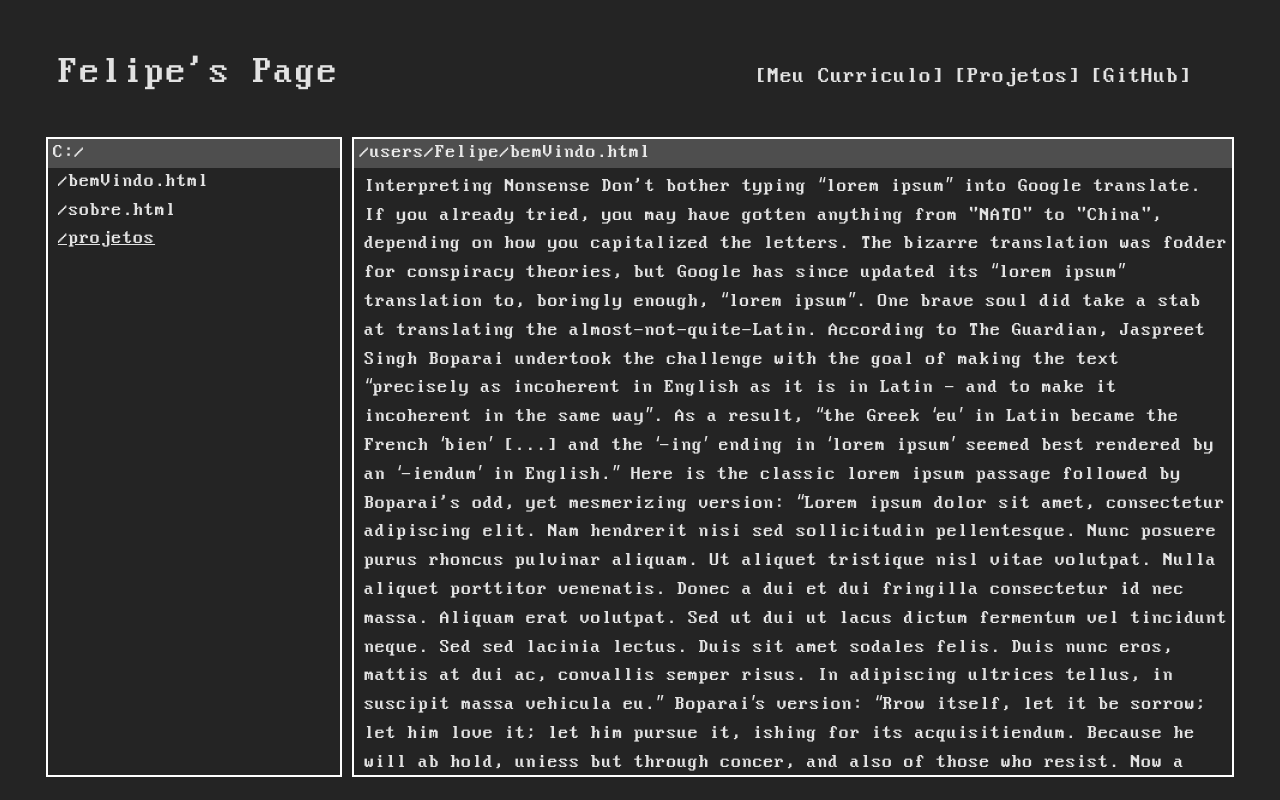
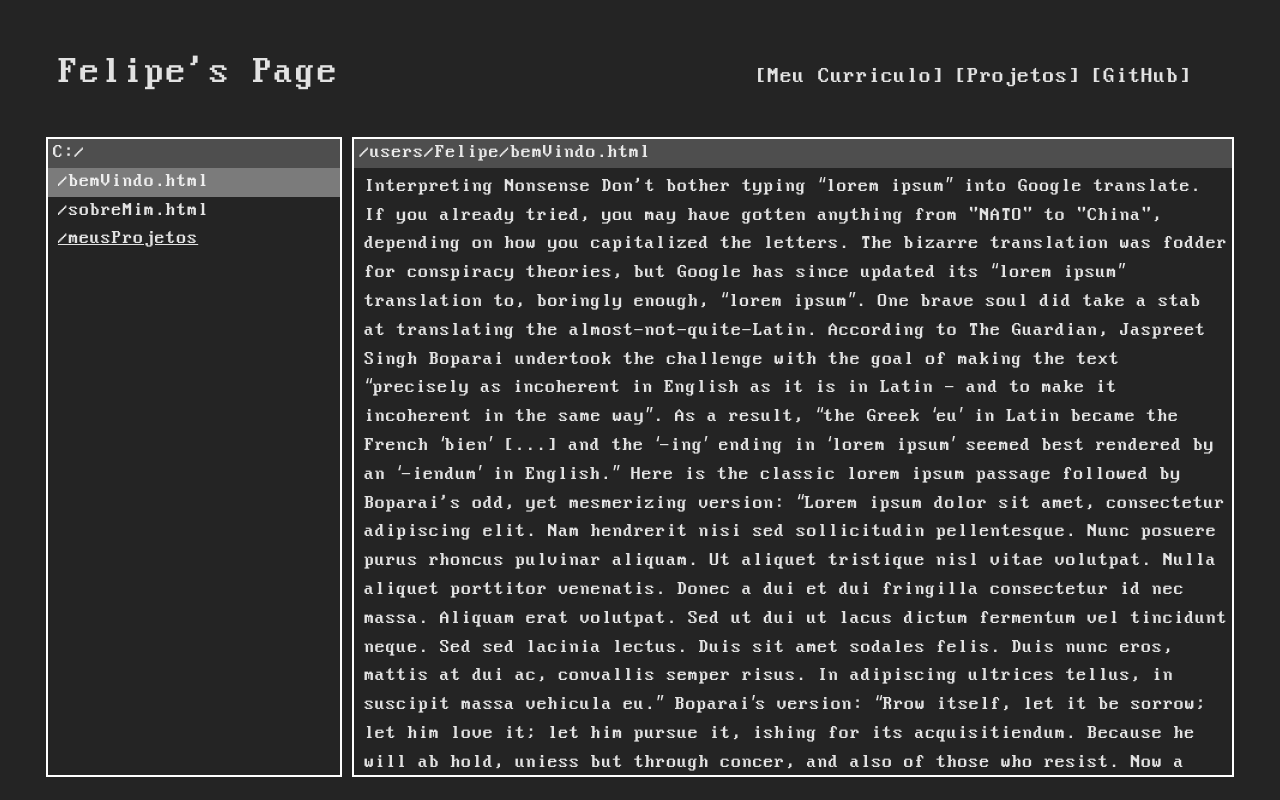
Before and after one commit to FelipeDNL/ProjetoReact, a React (Vite) app: page / in a window 1280 px wide. Built offline with nearby package versions, Linux system fonts and the light colour scheme.

Commit message:
Navegação por teclado adicionado.

```diff
--- a/src/assets/components/Header/Header.css
+++ b/src/assets/components/Header/Header.css
@@ -21,6 +21,7 @@
 .op-header:hover {
     cursor: pointer;
     background-color: rgb(123, 123, 123);
+    border-radius: 3px;
 }
 
 .titulo-header{
--- a/src/assets/components/Quadros/QuadroOpcoes.css
+++ b/src/assets/components/Quadros/QuadroOpcoes.css
@@ -22,18 +22,21 @@
     display: none;
 }
 
-.op1,
-.op2,
-.op3,
-.opVoltar {
+#op1,
+#op2,
+#op3,
+#opVoltar {
     padding-left: 10px;
 }
 
-.op1:hover,
-.op2:hover,
-.op3:hover,
-.opVoltar:hover {
-    cursor: pointer;
+#op1:hover,
+#op2:hover,
+#op3:hover,
+#opVoltar:hover {
+    background-color: rgb(123, 123, 123);
+}
+
+.selected{
     background-color: rgb(123, 123, 123);
 }
 
--- a/src/assets/components/Quadros/QuadroOpcoes.jsx
+++ b/src/assets/components/Quadros/QuadroOpcoes.jsx
@@ -6,13 +6,50 @@ function QuadroOpcoes({ setOpcaoSelecionada }) {
     const navigate = useNavigate();
     const [esconderMenu, setEsconderMenu] = useState(false);
     const [updateLocal, setUpdateLocal] = useState('');
-
-
+    const [numSelecionado, setNumSelecionado] = useState(0);
 
     const handleVoltar = () => {
         setEsconderMenu(false);
         navigate(-1); // Volta para a página anterior
     };
+
+    const handleKeyDown = (event) => {
+        if (event.key === 'Escape') {
+            handleVoltar();
+        }
+
+        if (event.key === 'ArrowDown') {
+            setNumSelecionado((prevOption) => (prevOption + 1) % 3);
+            // o resto da divisão por 3 garante que o valor de numSelecionado seja entre 0 1 ou 2
+        }
+
+        if (event.key === 'ArrowUp') {
+            setNumSelecionado((prevOption) => (prevOption - 1 + 3) % 3);
+            // o +3 garante que o valor de numSelecionado seja positivo
+        }
+
+        if (event.key === 'Enter') {
+            if (numSelecionado === 0) {
+                setOpcaoSelecionada('bemVindo.html');
+            } else if (numSelecionado === 1) {
+                setOpcaoSelecionada('sobre.html');
+            } else if (numSelecionado === 2) {
+                navigate('/projetos');
+                setOpcaoSelecionada('projetos');
+                setEsconderMenu(true);
+                setUpdateLocal('projetos');
+            }
+        }
+
+    };
+
+    useEffect(() => {
+        window.addEventListener('keydown', handleKeyDown);
+        return () => {
+            window.removeEventListener('keydown', handleKeyDown);
+        };
+    }, [handleKeyDown]);
+
 
     return (
         <div className='quadro-opcoes'>
@@ -25,31 +62,38 @@ function QuadroOpcoes({ setOpcaoSelecionada }) {
 
             <div className='opcoes'>
                 <div className={`opcoes-menu ${esconderMenu ? 'esconder' : ''}`}>
-                    <div className='op1' onClick={() => setOpcaoSelecionada('bemVindo.html')}>/bemVindo.html</div>
-                    <div className='op2' onClick={() => setOpcaoSelecionada('sobre.html')}>/sobre.html</div>
-                    <div className='op3'>
-                        <Link
-                            to='/projetos'
-                            onClick={() => {
-                                setOpcaoSelecionada('projetos');
-                                setEsconderMenu(true);
-                                setUpdateLocal('projetos');
-                            }}>
-                            /projetos
-                        </Link>
+                    <div
+                        className={numSelecionado === 0 ? 'selected' : ''}
+                        id='op1'
+                        onClick={() => setOpcaoSelecionada('bemVindo.html')}
+                        onMouseEnter={() => setNumSelecionado(0)}
+                    >
+                        /bemVindo.html
                     </div>
+
+                    <div
+                        className={numSelecionado === 1 ? 'selected' : ''}
+                        id='op2'
+                        onClick={() => setOpcaoSelecionada('sobre.html')}
+                        onMouseEnter={() => setNumSelecionado(1)}
+                    >
+                        /sobreMim.html
+                    </div>
+
+                    <div
+                        className={numSelecionado === 2 ? 'selected' : ''}
+                        id='op3'
+                        onMouseEnter={() => setNumSelecionado(3)}
+                        onClick={() => {
+                            setOpcaoSelecionada('projetos');
+                            setEsconderMenu(true);
+                            setUpdateLocal('projetos');
+                        }}
+                    >
+                        <Link to='/projetos'> /meusProjetos </Link>
+                    </div>
+
                 </div>
-
-                {esconderMenu &&
-                    <div className='opVoltar'
-                        onClick={() => {
-                            handleVoltar();
-                            setUpdateLocal('');
-                            setOpcaoSelecionada('');
-                        }}>
-                        ...<small>(voltar)</small>
-                    </div>
-                }
 
             </div>
         </div>
```
